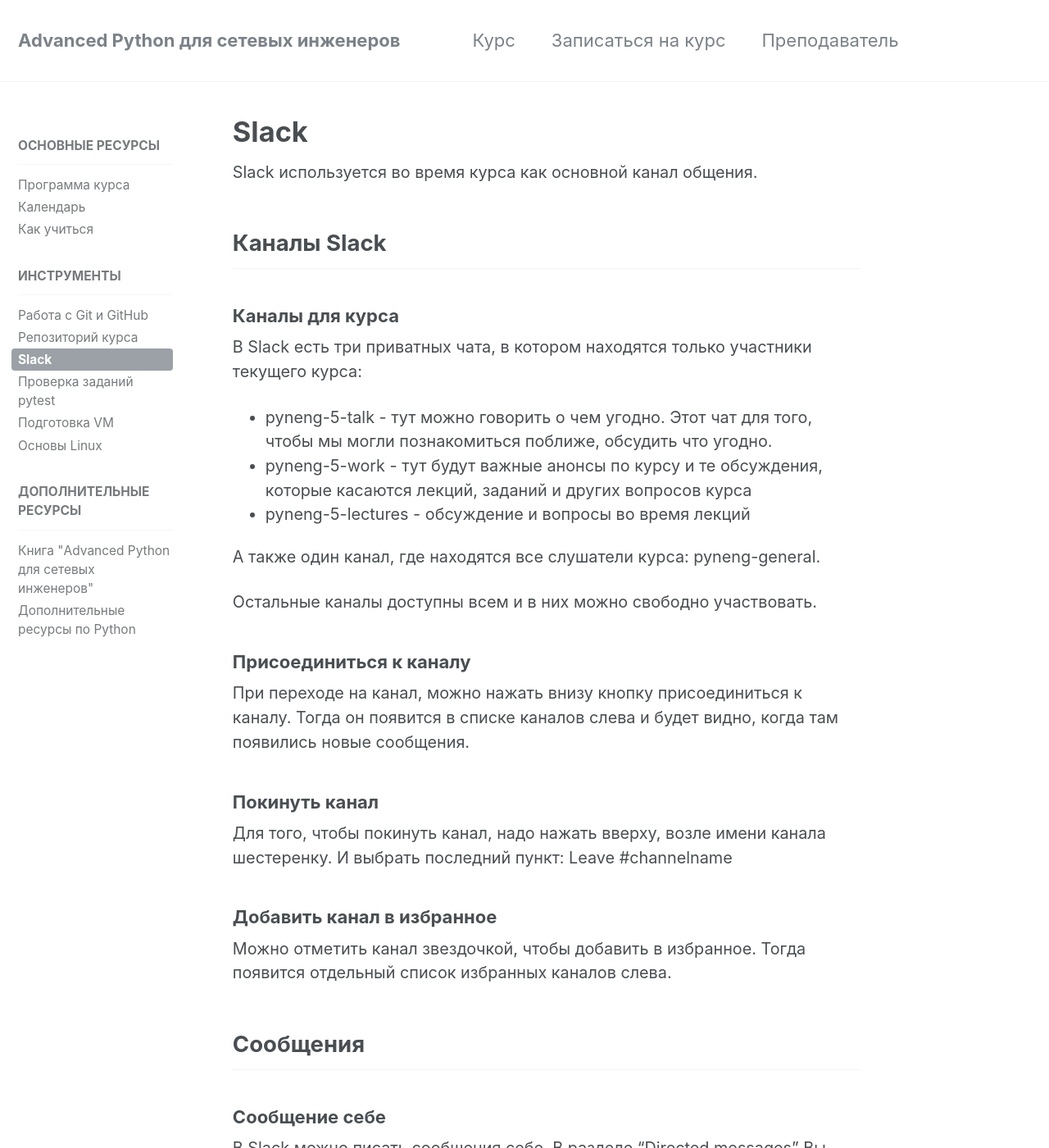
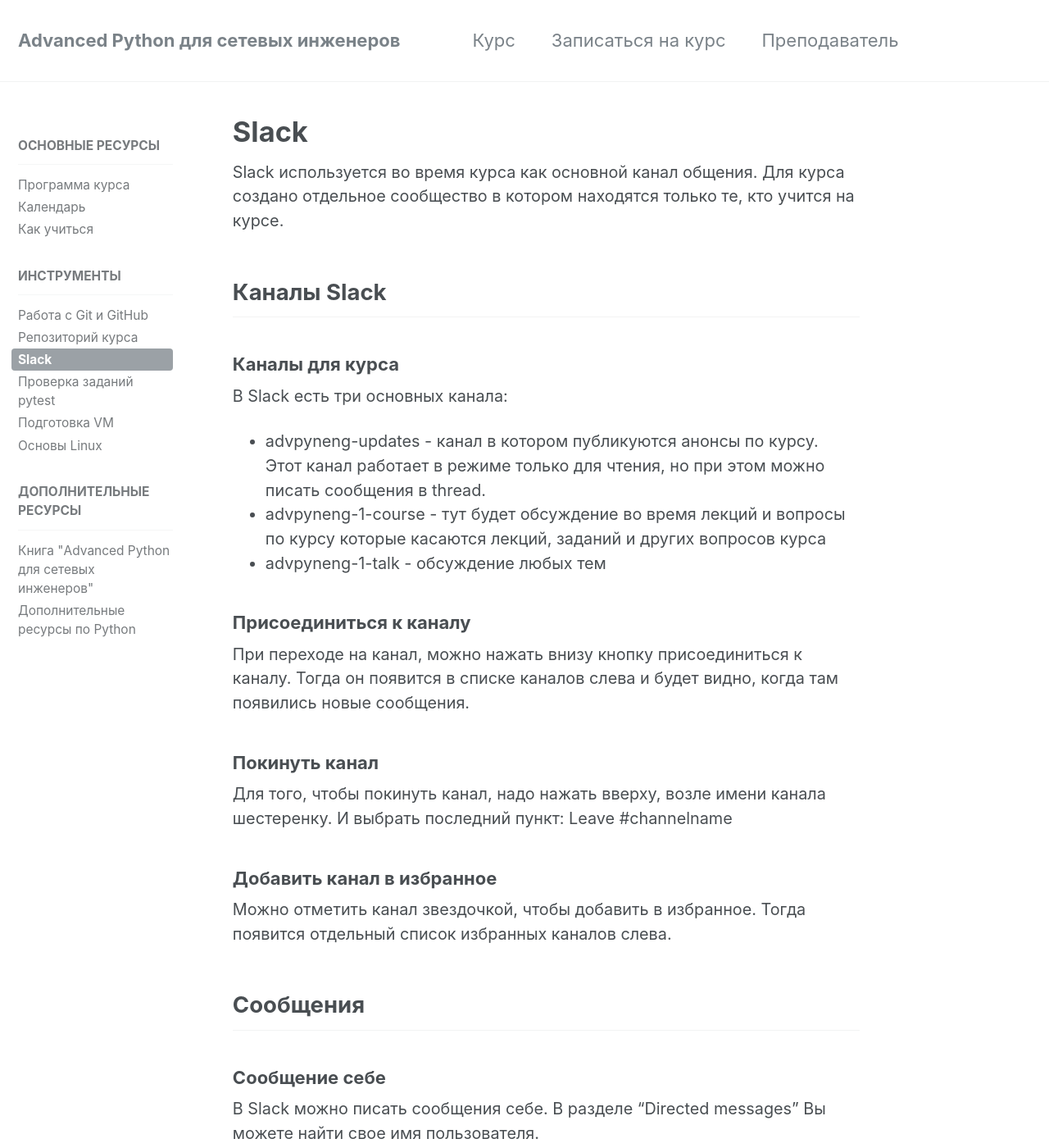
Before and after one commit to advpyneng/advpyneng.github.io, a Jekyll site: the page built from _pages/docs/slack.md, in a window 1280 px wide and 1400 px high. Shown: the whole window at 82% size. Built offline with Jekyll 4.4.1, drawn with Linux system fonts in a browser that asks for light colours; comment, search, counter and statistics services are not loaded; some of the changed text lies outside the part shown.

Commit message:
Update slack info

```diff
--- a/_pages/docs/slack.md
+++ b/_pages/docs/slack.md
@@ -5,22 +5,17 @@ excerpt: "Slack"
 ---
 
 Slack используется во время курса как основной канал общения.
-
-
+Для курса создано отдельное сообщество в котором находятся только те, кто учится на курсе.
 
 ## Каналы Slack
 
 ### Каналы для курса
 
-В Slack есть три приватных чата, в котором находятся только участники текущего курса:
+В Slack есть три основных канала:
 
-* pyneng-5-talk - тут можно говорить о чем угодно. Этот чат для того, чтобы мы могли познакомиться поближе, обсудить что угодно.
-* pyneng-5-work - тут будут важные анонсы по курсу и те обсуждения, которые касаются лекций, заданий и других вопросов курса
-* pyneng-5-lectures - обсуждение и вопросы во время лекций
-
-А также один канал, где находятся все слушатели курса: pyneng-general.
-
-Остальные каналы доступны всем и в них можно свободно участвовать.
+* advpyneng-updates - канал в котором публикуются анонсы по курсу. Этот канал работает в режиме только для чтения, но при этом можно писать сообщения в thread.
+* advpyneng-1-course - тут будет обсуждение во время лекций и вопросы по курсу которые касаются лекций, заданий и других вопросов курса
+* advpyneng-1-talk - обсуждение любых тем
 
 ### Присоединиться к каналу
 
```
Also changed, not shown: other parts of _pages/docs/slack.md (+2 -1 lines).
